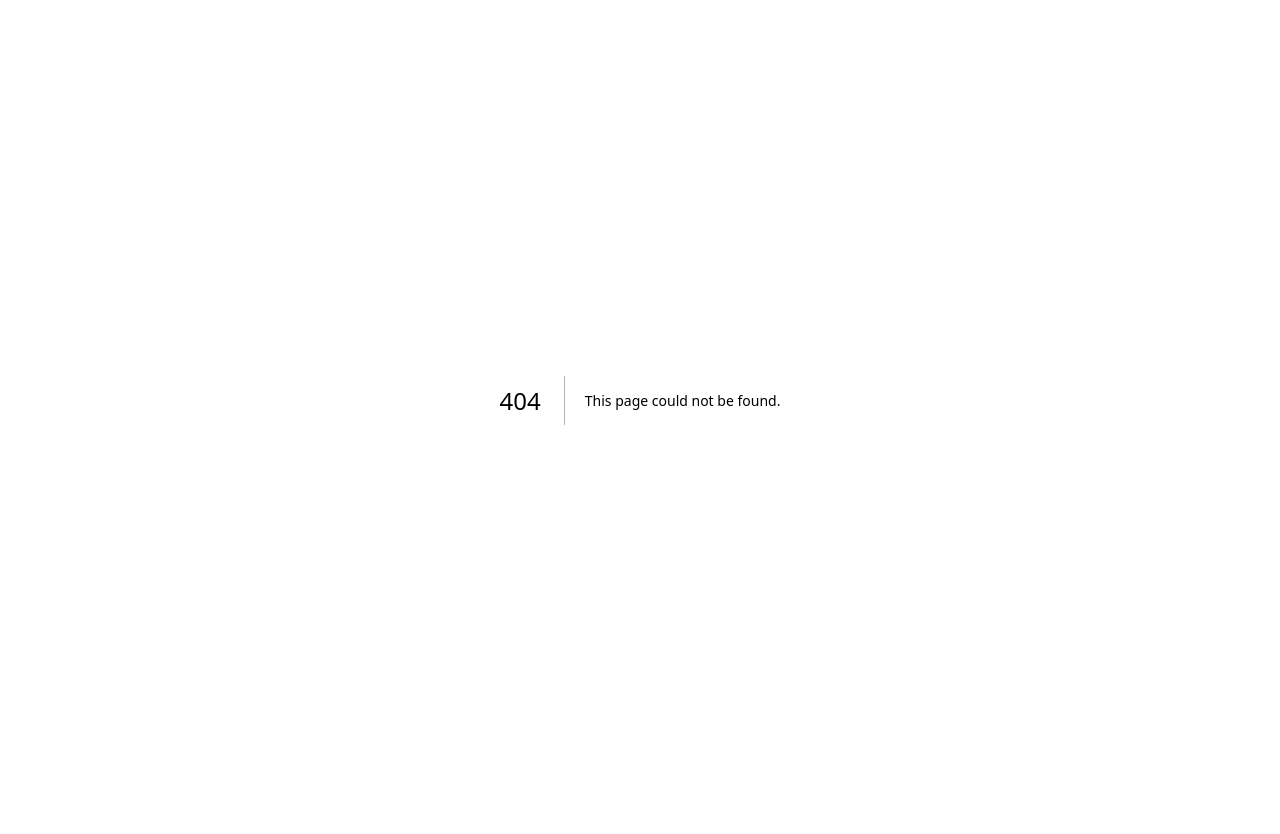
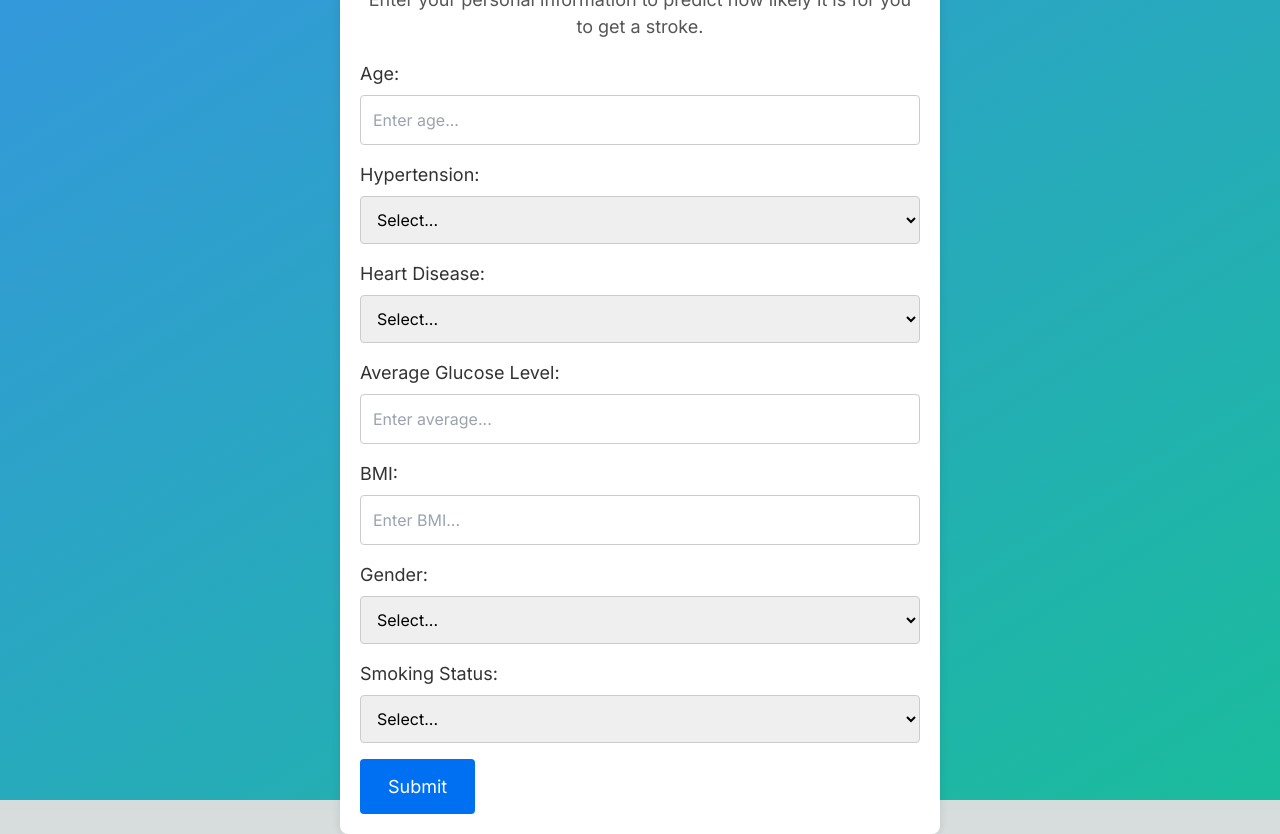
Before and after one commit to Kalva014/Stroke-Prediction, a Next.js app in the folder stroke_prediction_web_app/: page /prediction in a window 1280 px wide. Before the commit this address had no page. Before the commit the page ends 800 px from the top, so only its background shows below. Built offline with nearby package versions, Linux system fonts and the light colour scheme.

Commit message:
Finished setting up input page and styled it

```diff
--- a/stroke_prediction_web_app/app/page.tsx
+++ b/stroke_prediction_web_app/app/page.tsx
@@ -9,7 +9,7 @@ export default function Home() {
            <h1>See How Susceptible You Are To Stroke</h1>
         </div>
         <div className='action'>
-          <Link href="/posts/" className="btn" > Check Your Risk </Link>
+          <Link href="/prediction/" className="btn" > Check Your Risk </Link>
         </div>
 
       </div>
--- a/stroke_prediction_web_app/app/posts/page.tsx
+++ /dev/null
@@ -1,9 +0,0 @@
-import '../styles/home_screen.css'
-
-export default function Prediction() {
-  return (
-    <main className="home">
-      <div className="content"></div>
-    </main>
-  )
-}
--- /dev/null
+++ b/stroke_prediction_web_app/app/prediction/page.tsx
@@ -0,0 +1,126 @@
+'use client'
+
+import '../styles/prediction_page.css';
+import React, { useState } from 'react';
+
+interface PredictionProps {}
+
+const Prediction: React.FC<PredictionProps> = () => {
+  const [selectedOption1, setSelectedOption1] = useState<string>('');
+  const [selectedOption2, setSelectedOption2] = useState<string>('');
+  const [selectedOption3, setSelectedOption3] = useState<string>('');
+  const [age, setAge] = useState<string>('');
+  const [glucoseLevel, setGlucoseLevel] = useState<string>('');
+  const [bmi, setBMI] = useState<string>('');
+  const [gender, setGender] = useState<string>('');
+  const [smokingStatus, setSmokingStatus] = useState<string>('');
+
+  const handleInputChange = (event: React.ChangeEvent<HTMLInputElement>) => {
+    // Implement validation or additional logic if needed
+    setAge(event.target.value);
+  };
+
+  const handleGlucoseChange = (event: React.ChangeEvent<HTMLInputElement>) => {
+    // Implement validation or additional logic if needed
+    setGlucoseLevel(event.target.value);
+  };
+
+  const handleBMIChange = (event: React.ChangeEvent<HTMLInputElement>) => {
+    // Implement validation or additional logic if needed
+    setBMI(event.target.value);
+  };
+
+  const handleHypertensionChange = (event: React.ChangeEvent<HTMLSelectElement>) => {
+    setSelectedOption1(event.target.value);
+  };
+
+  const handleHeartDiseaseChange = (event: React.ChangeEvent<HTMLSelectElement>) => {
+    setSelectedOption2(event.target.value);
+  };
+
+  const handleGenderChange = (event: React.ChangeEvent<HTMLSelectElement>) => {
+    setGender(event.target.value);
+  };
+
+  const handleSmokingStatusChange = (event: React.ChangeEvent<HTMLSelectElement>) => {
+    setSmokingStatus(event.target.value);
+  };
+
+  const handleSubmit = () => {
+    // Implement your submit logic here
+    console.log('Submitted:', age, selectedOption1, selectedOption2, selectedOption3, glucoseLevel, bmi, gender, smokingStatus);
+  };
+
+  return (
+    <main className="home">
+      <div className="content">
+        <p className="info-tag">
+          Enter your personal information to predict how likely it is for you to get a stroke.
+        </p>
+
+        <label htmlFor="age">Age:</label>
+        <input
+          type="text"
+          id="age"
+          value={age}
+          onChange={handleInputChange}
+          placeholder="Enter age..."
+        />
+
+        <label htmlFor="hypertension">Hypertension:</label>
+        <select id="hypertension" value={selectedOption1} onChange={handleHypertensionChange}>
+          <option value="">Select...</option>
+          <option value="0">Do Not Have</option>
+          <option value="1">Have</option>
+        </select>
+
+        <label htmlFor="heartDisease">Heart Disease:</label>
+        <select id="heartDisease" value={selectedOption2} onChange={handleHeartDiseaseChange}>
+          <option value="">Select...</option>
+          <option value="0">Do not have any heart diseases</option>
+          <option value="1">Do have a heart disease</option>
+        </select>
+
+        <label htmlFor="glucoseLevel">Average Glucose Level:</label>
+        <input
+          type="text"
+          id="glucoseLevel"
+          value={glucoseLevel}
+          onChange={handleGlucoseChange}
+          placeholder="Enter average..."
+        />
+
+        <label htmlFor="bmi">BMI:</label>
+        <input
+          type="text"
+          id="bmi"
+          value={bmi}
+          onChange={handleBMIChange}
+          placeholder="Enter BMI..."
+        />
+
+        <label htmlFor="gender">Gender:</label>
+        <select id="gender" value={gender} onChange={handleGenderChange}>
+          <option value="">Select...</option>
+          <option value="0">Male</option>
+          <option value="1">Female</option>
+        </select>
+
+        <label htmlFor="smokingStatus">Smoking Status:</label>
+        <select id="smokingStatus" value={smokingStatus} onChange={handleSmokingStatusChange}>
+          <option value="">Select...</option>
+          <option value="0">Unknown</option>
+          <option value="1">Formerly smoked</option>
+          <option value="2">Never smoked</option>
+          <option value="3">Currently smokes</option>
+        </select>
+
+        <button onClick={handleSubmit} className="btn">
+          Submit
+        </button>
+      </div>
+    </main>
+  );
+};
+
+export default Prediction;
--- /dev/null
+++ b/stroke_prediction_web_app/app/styles/prediction_page.css
@@ -0,0 +1,73 @@
+/* prediction_page.css */
+
+/* Apply styles to the entire content area */
+.content {
+    max-width: 600px;
+    margin: 0 auto;
+    padding: 20px;
+    background-color: #fff;
+    box-shadow: 0 0 10px rgba(0, 0, 0, 0.1);
+    border-radius: 8px;
+  }
+
+  /* Apply styles to labels */
+  label {
+    display: block;
+    margin-bottom: 8px;
+    font-size: 18px;
+    color: #333;
+  }
+
+  /* Apply styles to select dropdowns */
+  select {
+    width: 100%;
+    padding: 12px;
+    margin-bottom: 16px;
+    border: 1px solid #ccc;
+    border-radius: 4px;
+    font-size: 16px;
+  }
+
+  /* Apply styles to the submit button */
+  button {
+    display: inline-block;
+    background: #0070f3;
+    color: white;
+    padding: 14px 28px;
+    border: none;
+    border-radius: 4px;
+    font-size: 18px;
+    cursor: pointer;
+    transition: background-color 0.3s ease;
+  }
+
+  /* Button hover effect */
+  button:hover {
+    background: #0050a0;
+  }
+
+  /* Apply styles to information tag */
+.info-tag {
+    font-size: 18px;
+    color: #555;
+    text-align: center;
+    margin-bottom: 20px;
+  }
+
+  /* Apply styles to the input field */
+input {
+    width: 100%;
+    padding: 12px;
+    margin-bottom: 16px;
+    border: 1px solid #ccc;
+    border-radius: 4px;
+    font-size: 16px;
+  }
+
+  .home {
+    display: flex;
+    align-items: center;
+    justify-content: center;
+    height: 100vh;
+    background: linear-gradient(to bottom right, #3498db, #1abc9c); /* Gradient background */
+  }
```
